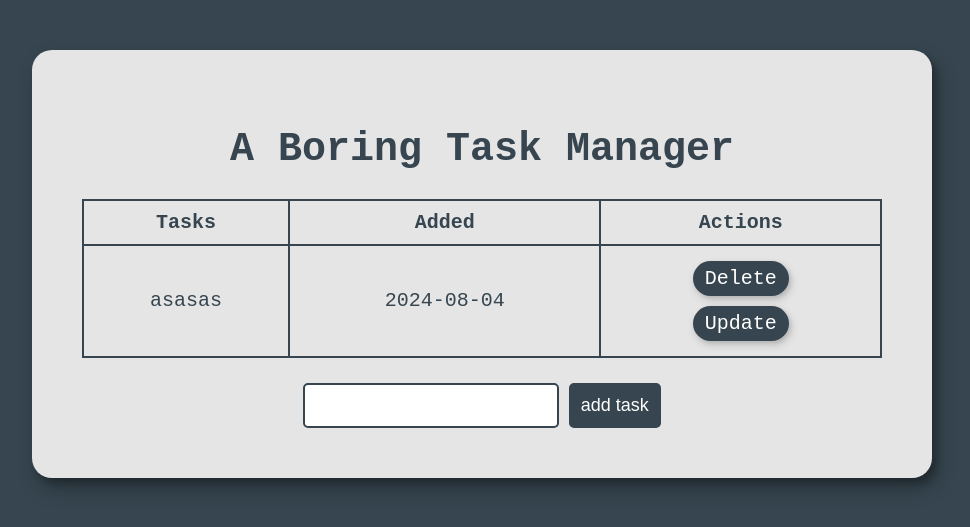
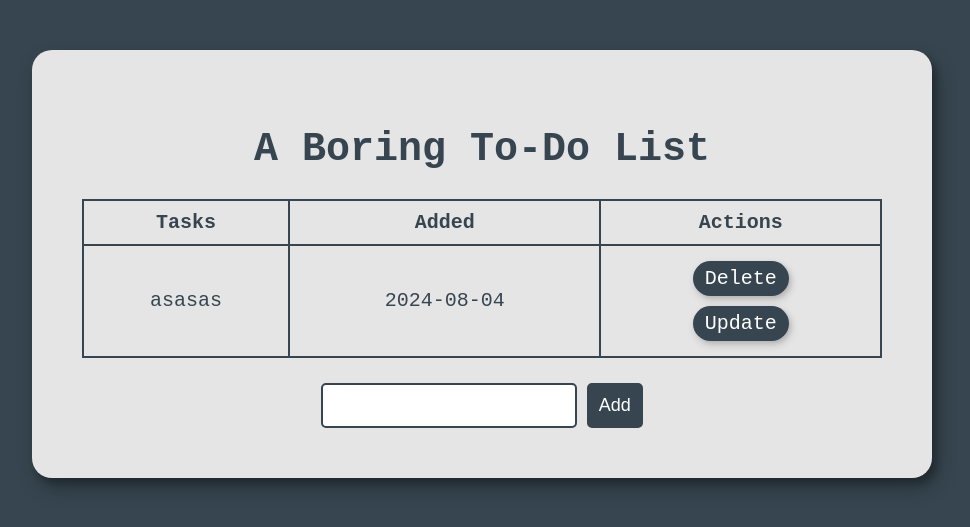
Before and after one commit to ome-ehsan/flask_app, a Flask app: page / in a window 1280 px wide. Shown: the top 527 px of the page, without its empty margins (158-1128 px from the left). Run offline with Flask 3, Linux system fonts and the light colour scheme.

Commit message:
Fix some texts

```diff
--- a/templates/index.html
+++ b/templates/index.html
@@ -1,15 +1,15 @@
 {% extends "base.html" %}
 
 {% block head %}
-<title>The Boring Task Manager</title>
+<title>A Boring To-Do List</title>
 {% endblock %}
 
 
 {% block body %}
     <div class="content">
-        <h1>A Boring Task Manager</h1>
+        <h1>A Boring To-Do List</h1>
         {% if tasks | length < 1%}
-        <h3>No tasks to show. Add one</h3>
+        <h3>Add a Task</h3>
         {%else%}
         <table>
                 <tr>
@@ -32,7 +32,7 @@
         {%endif%}
         <form action="/" method = "POST" >
             <input type = "text" name = "content" id = "content">
-            <input type = "submit" value = "add task" id = "btn_add">
+            <input type = "submit" value = "Add" id = "btn_add">
         </form>
     </div>
 {% endblock %}
--- a/templates/update.html
+++ b/templates/update.html
@@ -1,13 +1,13 @@
 {% extends "base.html" %}
 {% block head %}
-<title>The Boring Task Manager</title>
+<title>A Boring Task Manager</title>
 {% endblock %}
 
 {%block body%}
 
 <div class = "content" >
     <h1>
-    Update your boring task
+    Update the task
     </h1>
     <form action = "/update/{{task.id}}" method = "POST">
       <input type = "text" name = "content" id = "content" value = "{{task.content}}">
```
Also changed, not shown: instance/tasksDatabase.db.
